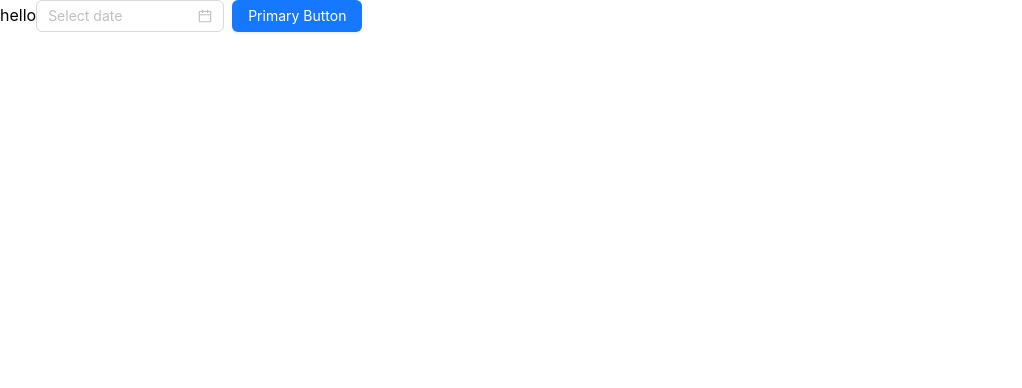
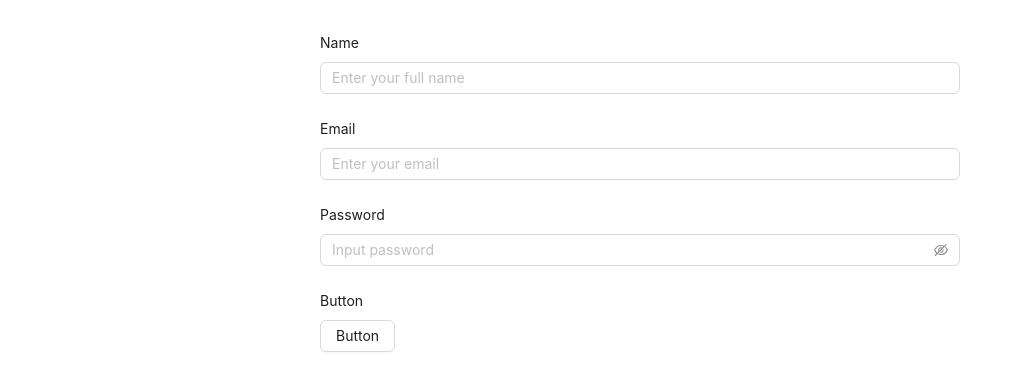
Before and after one commit to bemijonathan/goal-gamble, a React (Create React App) app in the folder packages/frontend/: page / in a window 1280 px wide. Shown: the top 388 px of the page, without its empty margins (0-1022 px from the left). Built offline with nearby package versions, Linux system fonts and the light colour scheme.

Commit message:
Sign up form

```diff
--- a/packages/frontend/src/App.tsx
+++ b/packages/frontend/src/App.tsx
@@ -1,16 +1,11 @@
 import React from "react";
 import "antd/dist/reset.css";
-
-import { Button, DatePicker, Space, version } from "antd";
+import SignUp from "./components/SignUp";
 
 function App() {
   return (
     <section>
-      hello
-      <Space>
-        <DatePicker />
-        <Button type="primary">Primary Button</Button>
-      </Space>
+      <SignUp />
     </section>
   );
 }
--- /dev/null
+++ b/packages/frontend/src/components/SignUp.tsx
@@ -0,0 +1,33 @@
+import React, { useState } from "react";
+import { EyeInvisibleOutlined, EyeTwoTone } from "@ant-design/icons";
+import { Form, Input, Button, Row } from "antd";
+
+const SignUp = () => {
+  const [passwordVisible, setPasswordVisible] = useState(false);
+
+  return (
+    <Row justify="center" style={{ marginTop: "32px" }}>
+      <Form layout="vertical" style={{ width: "50%" }}>
+        <Form.Item label="Name">
+          <Input type="text" placeholder="Enter your full name" />
+        </Form.Item>
+        <Form.Item label="Email">
+          <Input type="email" placeholder="Enter your email" />
+        </Form.Item>
+        <Form.Item label="Password">
+          <Input.Password
+            placeholder="Input password"
+            iconRender={(visible) =>
+              visible ? <EyeTwoTone /> : <EyeInvisibleOutlined />
+            }
+          />
+        </Form.Item>
+        <Form.Item label="Button">
+          <Button>Button</Button>
+        </Form.Item>
+      </Form>
+    </Row>
+  );
+};
+
+export default SignUp;
```
